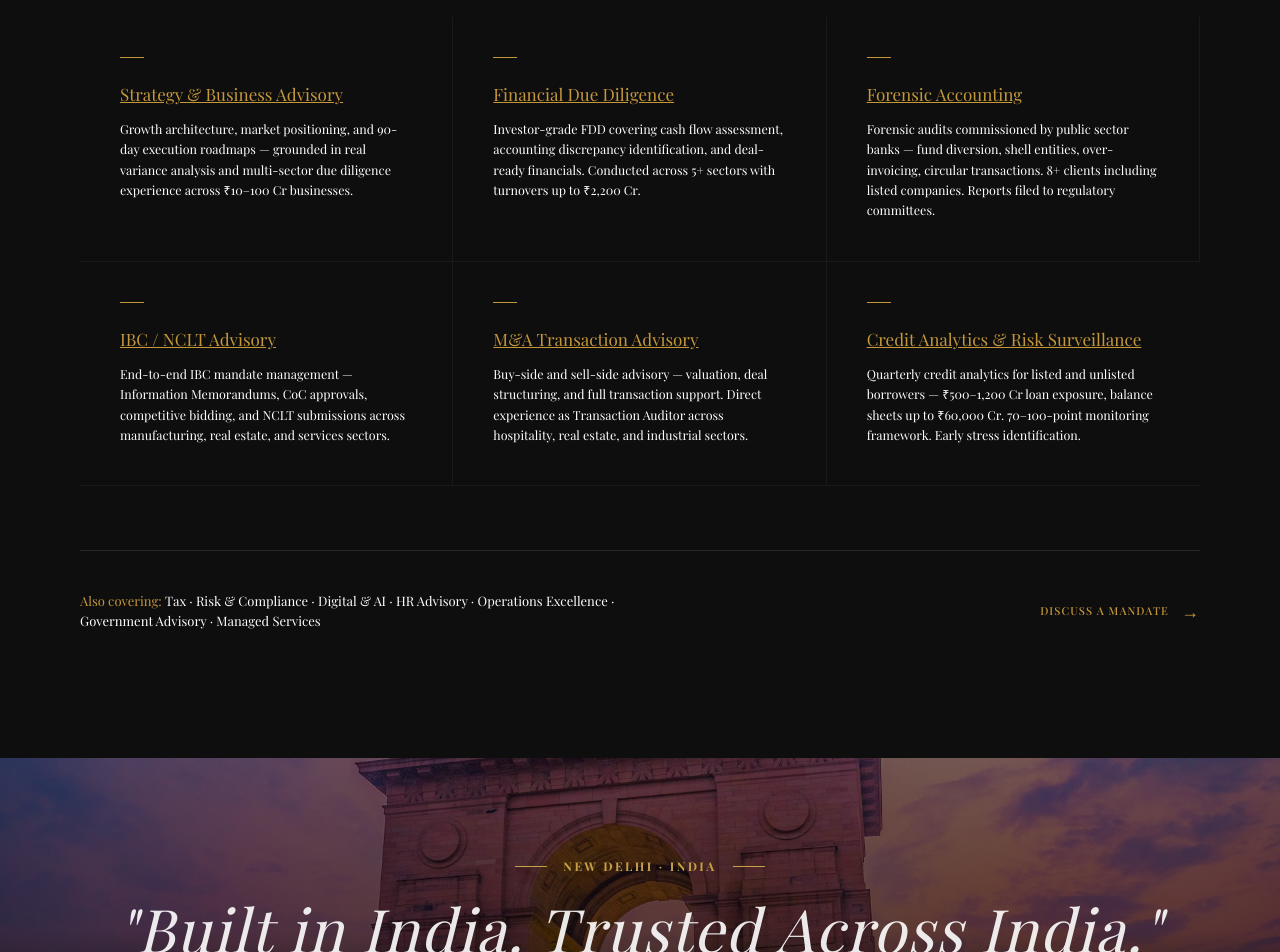
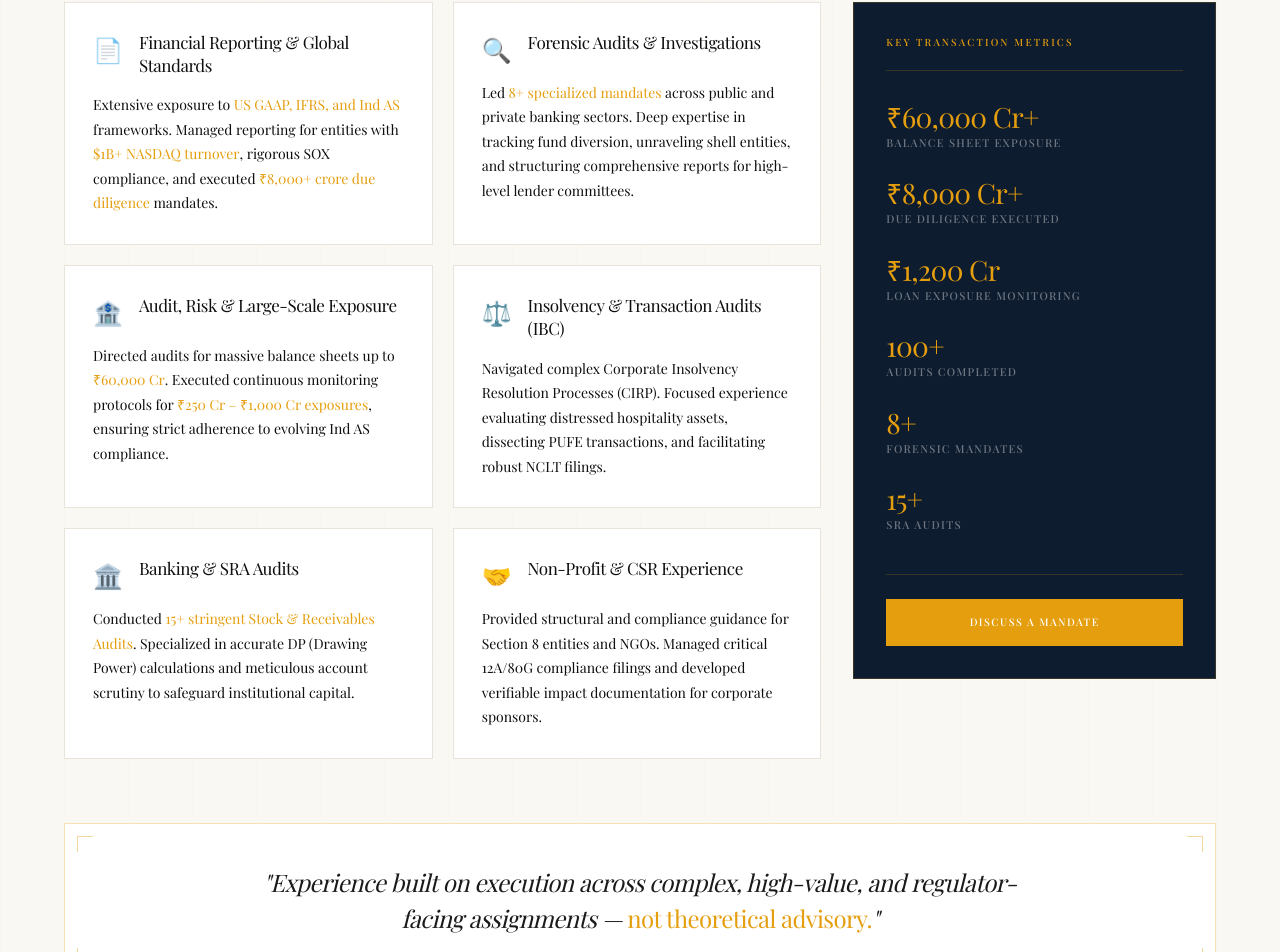
Before and after one commit to amireality/northrop-india, a React (Vite) app: page / in a window 1280 px wide. Shown: the part 2631-3583 px from the top of the page. Built offline with nearby package versions, Linux system fonts and the light colour scheme; a web font is replaced by a local one.

Commit message:
fixed change

```diff
--- /dev/null
+++ b/src/components/TrackRecord.jsx
@@ -0,0 +1,232 @@
+import React, { useState } from "react";
+
+// ── DATA ──────────────────────────────────────────────────────────────────────
+
+const competencies = [
+  {
+    icon: "📄",
+    title: "Financial Reporting & Global Standards",
+    body: (
+      <>
+        Extensive exposure to{" "}
+        <strong className="text-[#e59e0e]">US GAAP, IFRS, and Ind AS</strong>{" "}
+        frameworks. Managed reporting for entities with{" "}
+        <strong className="text-[#e59e0e]">$1B+ NASDAQ turnover</strong>,
+        rigorous SOX compliance, and executed{" "}
+        <strong className="text-[#e59e0e]">₹8,000+ crore due diligence</strong>{" "}
+        mandates.
+      </>
+    ),
+  },
+  {
+    icon: "🔍",
+    title: "Forensic Audits & Investigations",
+    body: (
+      <>
+        Led <strong className="text-[#e59e0e]">8+ specialized mandates</strong>{" "}
+        across public and private banking sectors. Deep expertise in tracking
+        fund diversion, unraveling shell entities, and structuring comprehensive
+        reports for high-level lender committees.
+      </>
+    ),
+  },
+  {
+    icon: "🏦",
+    title: "Audit, Risk & Large-Scale Exposure",
+    body: (
+      <>
+        Directed audits for massive balance sheets up to{" "}
+        <strong className="text-[#e59e0e]">₹60,000 Cr</strong>. Executed
+        continuous monitoring protocols for{" "}
+        <strong className="text-[#e59e0e]">₹250 Cr – ₹1,000 Cr exposures</strong>
+        , ensuring strict adherence to evolving Ind AS compliance.
+      </>
+    ),
+  },
+  {
+    icon: "⚖️",
+    title: "Insolvency & Transaction Audits (IBC)",
+    body: (
+      <>
+        Navigated complex Corporate Insolvency Resolution Processes (CIRP).
+        Focused experience evaluating distressed hospitality assets, dissecting
+        PUFE transactions, and facilitating robust NCLT filings.
+      </>
+    ),
+  },
+  {
+    icon: "🏛️",
+    title: "Banking & SRA Audits",
+    body: (
+      <>
+        Conducted{" "}
+        <strong className="text-[#e59e0e]">
+          15+ stringent Stock & Receivables Audits
+        </strong>
+        . Specialized in accurate DP (Drawing Power) calculations and meticulous
+        account scrutiny to safeguard institutional capital.
+      </>
+    ),
+  },
+  {
+    icon: "🤝",
+    title: "Non-Profit & CSR Experience",
+    body: (
+      <>
+        Provided structural and compliance guidance for Section 8 entities and
+        NGOs. Managed critical 12A/80G compliance filings and developed
+        verifiable impact documentation for corporate sponsors.
+      </>
+    ),
+  },
+];
+
+const metrics = [
+  { value: "₹60,000 Cr+", label: "Balance Sheet Exposure" },
+  { value: "₹8,000 Cr+", label: "Due Diligence Executed" },
+  { value: "₹1,200 Cr", label: "Loan Exposure Monitoring" },
+  { value: "100+", label: "Audits Completed" },
+  { value: "8+", label: "Forensic Mandates" },
+  { value: "15+", label: "SRA Audits" },
+];
+
+// ── CARD COMPONENT ─────────────────────────────────────────────────────────────
+
+function CompetencyCard({ icon, title, body }) {
+  const [hovered, setHovered] = useState(false);
+
+  return (
+    <article
+      onMouseEnter={() => setHovered(true)}
+      onMouseLeave={() => setHovered(false)}
+      className={`
+        relative flex flex-col gap-4 p-7 border
+        bg-white overflow-hidden
+        transition-all duration-300 cursor-default
+        ${hovered ? "border-[#e59e0e]/70 shadow-[0_0_24px_rgba(196,151,59,0.12)]" : "border-[#E8E4DC]"}
+      `}
+    >
+      {/* gold top accent line */}
+      <div
+        className={`absolute top-0 left-0 h-[2px] bg-[#e59e0e] transition-all duration-500 ${
+          hovered ? "w-full" : "w-0"
+        }`}
+      />
+
+      {/* icon + title */}
+      <div className="flex items-start gap-4">
+        <span className="text-2xl mt-0.5 flex-shrink-0">{icon}</span>
+        <h2 className="text-[17px] leading-snug text-[#0E0E0E] tracking-tight">
+          {title}
+        </h2>
+      </div>
+
+      {/* body */}
+      <p className="text-[14px] leading-[1.75] text-[#0E0E0E] font-light">
+        {body}
+      </p>
+    </article>
+  );
+}
+
+// ── MAIN COMPONENT ─────────────────────────────────────────────────────────────
+
+export default function TrackRecord() {
+  return (
+    <section className="bg-[#FAF8F3] relative overflow-hidden">
+      {/* subtle grid texture */}
+      <div
+        className="absolute inset-0 opacity-[0.04] pointer-events-none"
+        style={{
+          backgroundImage:
+            "linear-gradient(rgba(196,151,59,0.6) 1px, transparent 1px), linear-gradient(90deg, rgba(196,151,59,0.6) 1px, transparent 1px)",
+          backgroundSize: "64px 64px",
+        }}
+      />
+
+      <div className="relative max-w-[1280px] mx-auto px-6 lg:px-16 py-24 lg:py-32">
+
+        {/* ── SECTION HEADER ── */}
+        <div className="mb-16 max-w-2xl">
+          <p className="flex items-center gap-3 text-[10px] font-medium tracking-[0.22em] uppercase text-[#e59e0e] mb-6">
+            <span className="w-6 h-px bg-[#e59e0e]" />
+            Selected Team Experience
+          </p>
+          <h1 className=" text-[36px] lg:text-[52px] leading-[1.1] text-[#0E0E0E] tracking-tight mb-6">
+            Transaction{" "}
+            <em className="text-[#e59e0e] italic not-italic">Credentials</em>
+          </h1>
+          <div className="border-l-2 border-[#e59e0e]/40 pl-5">
+            <p className="text-[15px] leading-[1.8] text-[#5A5A5A] font-light">
+              Deep execution experience across financial reporting, forensic
+              investigations, audit, and high-stakes transaction environments.
+            </p>
+          </div>
+        </div>
+
+        {/* ── ASYMMETRIC LAYOUT ── */}
+        <div className="grid grid-cols-1 lg:grid-cols-12 gap-8 items-start">
+
+          {/* ── COMPETENCY GRID (8 cols) ── */}
+          <div className="lg:col-span-8 grid grid-cols-1 md:grid-cols-2 gap-5">
+            {competencies.map((item) => (
+              <CompetencyCard key={item.title} {...item} />
+            ))}
+          </div>
+
+          {/* ── METRICS SIDEBAR (4 cols) ── */}
+          <aside className="lg:col-span-4 lg:sticky lg:top-32 bg-[#0E1C2F] border border-[#e59e0e]/20 p-8 flex flex-col gap-8">
+            {/* header */}
+            <div className="border-b border-[#e59e0e]/20 pb-5">
+              <p className="text-[10px] font-medium tracking-[0.22em] uppercase text-[#e59e0e]">
+                Key Transaction Metrics
+              </p>
+            </div>
+
+            {/* metric list */}
+            <ul className="flex flex-col gap-7">
+              {metrics.map(({ value, label }, i) => (
+                <li key={i} className="flex flex-col gap-1 group">
+                  <span className=" text-[28px] leading-none text-[#e59e0e] tracking-tight group-hover:text-white transition-colors duration-200">
+                    {value}
+                  </span>
+                  <span className="text-[11px] uppercase tracking-[0.12em] text-white/40 font-medium">
+                    {label}
+                  </span>
+                </li>
+              ))}
+            </ul>
+
+            {/* CTA */}
+            <div className="border-t border-[#e59e0e]/20 pt-6 mt-2">
+              <a
+                href="mailto:Business@NorthropIndia.com"
+                className="block w-full text-center bg-[#e59e0e] text-white text-[10.5px] font-medium tracking-[0.14em] uppercase px-6 py-4 hover:bg-[#e59e0e] transition-colors duration-200"
+              >
+                Discuss a Mandate
+              </a>
+            </div>
+          </aside>
+        </div>
+
+        {/* ── BOTTOM QUOTE STRIP ── */}
+        <div className="mt-16 border border-[#e59e0e]/30 bg-white p-8 lg:p-10 text-center relative overflow-hidden">
+          {/* decorative corners */}
+          <span className="absolute top-3 left-3 w-4 h-4 border-t border-l border-[#e59e0e]/40" />
+          <span className="absolute top-3 right-3 w-4 h-4 border-t border-r border-[#e59e0e]/40" />
+          <span className="absolute bottom-3 left-3 w-4 h-4 border-b border-l border-[#e59e0e]/40" />
+          <span className="absolute bottom-3 right-3 w-4 h-4 border-b border-r border-[#e59e0e]/40" />
+
+          <p className=" text-[20px] lg:text-[24px] leading-[1.5] text-[#1A1A1A] italic tracking-tight max-w-3xl mx-auto">
+            "Experience built on execution across complex, high-value, and
+            regulator-facing assignments —{" "}
+            <em className="text-[#e59e0e] not-italic">
+              not theoretical advisory.
+            </em>
+            "
+          </p>
+        </div>
+      </div>
+    </section>
+  );
+}
--- a/src/pages/HomePage.jsx
+++ b/src/pages/HomePage.jsx
@@ -13,6 +13,7 @@ import Foundation from '../components/home/Foundation'
 import ContactSection from '../components/home/ContactSection'
 import Insights from '../components/home/insightsData'
 import LocationsSection from '../components/home/Locationsection'
+import TrackRecord from '../components/TrackRecord'
 
 
 function HomePage() {
@@ -69,7 +70,11 @@ function HomePage() {
 
       <SkylineDivider/>
 
-      <Services />
+      <TrackRecord />
+
+      {/* <Services /> */}
+
+
       {/* <Institute/> */}
       {/* <Foundation/> */}
 
```
